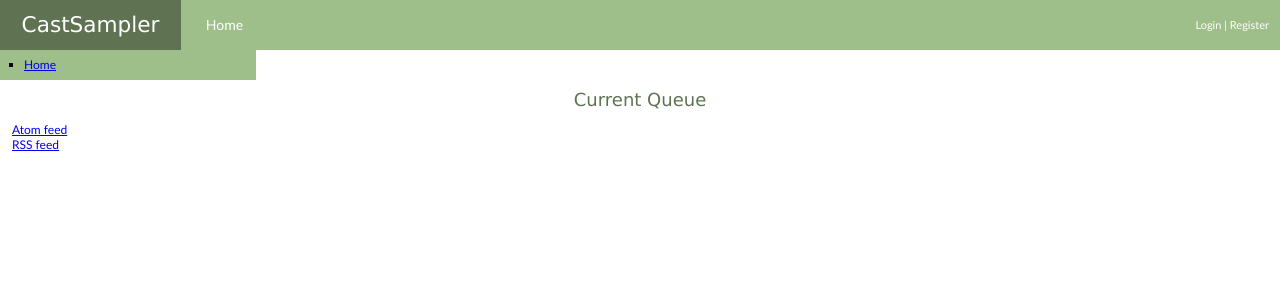
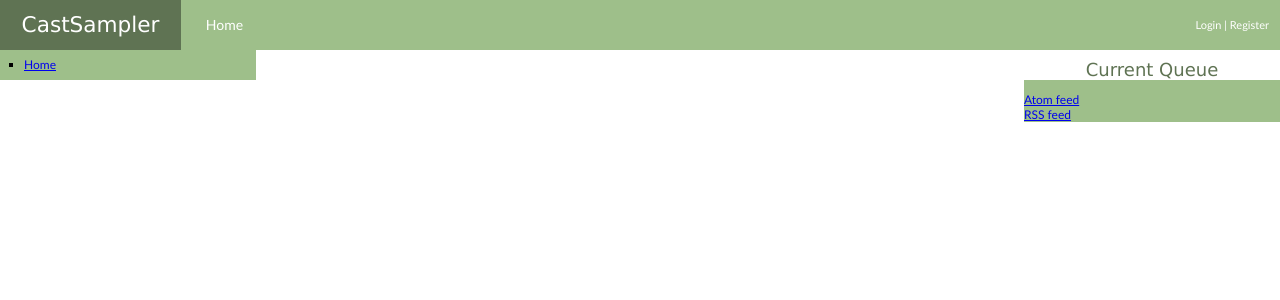
Before and after one commit to dhellmann/CastSampler, a Django app: template trunk/OneOffCast/oneoffcast/templates/user.html in a window 1280 px wide. Shown: the top 300 px of the page. Run offline with Django 3.2, Linux system fonts and the light colour scheme; the template is opened without the code that fills it, so the values that code supplies are empty.

Commit message:
Fix 3 column layout.
git-svn-id: file:///Users/dhellmann/Devel/svn-conversion/SVNRepository/CastSampler@57 d63ba646-0c1d-0410-9968-bdc6b00dc62d

```diff
--- a/trunk/OneOffCast/oneoffcast/templates/three_columns.html
+++ b/trunk/OneOffCast/oneoffcast/templates/three_columns.html
@@ -15,10 +15,6 @@
     </div>
 {% endblock %}
 
-    <div id="content">
-        {% block content %}{% endblock %}
-    </div>
-
 {% block sidebar_r_wrapper %}
     <div id="sidebar_r">
       {% block sidebar_r %}
@@ -26,6 +22,10 @@
     </div>
 {% endblock %}
 
+    <div id="center_column">
+        {% block content %}{% endblock %}
+    </div>
+
 {% endblock %}
 
 </body>
--- a/trunk/OneOffCast/oneoffcast/templates/user.html
+++ b/trunk/OneOffCast/oneoffcast/templates/user.html
@@ -4,6 +4,9 @@
 {% block title %}{{ user }}{% endblock %}
 
 {% block content %}
+{% endblock %}
+
+{% block sidebar_r %}
 
 <h2>Current Queue</h2>
 <dl>
--- a/trunk/OneOffCast/static/css/site.css
+++ b/trunk/OneOffCast/static/css/site.css
@@ -311,28 +311,33 @@ pre {
   color: white;
 }
 
+/*
+** Layout for 3 columns
+*/
 #sidebar_l {
   background-color: #9EBF8A; /* light olive */
+  width: 20%;
   float: left;
-  width: 20%;
-  margin-left: 0;
-}
-
-#content {
-  padding: 1em;
-}
+ }
 
 #center_column {
-  float: left;
   width: 60%;
-  padding-top: 1em;
-  padding-left: 1em;
+  padding: 1em;
+  margin-left: 20%;
 }
 
 #sidebar_r {
   background-color: #9EBF8A; /* light olive */
-  float: left;
   width: 20%;
+  float: right;
+ }
+/*
+** End 3 column styles
+*/
+
+#content {
+  padding: 1em;
+  border: 1px solid #737153; /* dark brown */
 }
 
 div.message {
```
